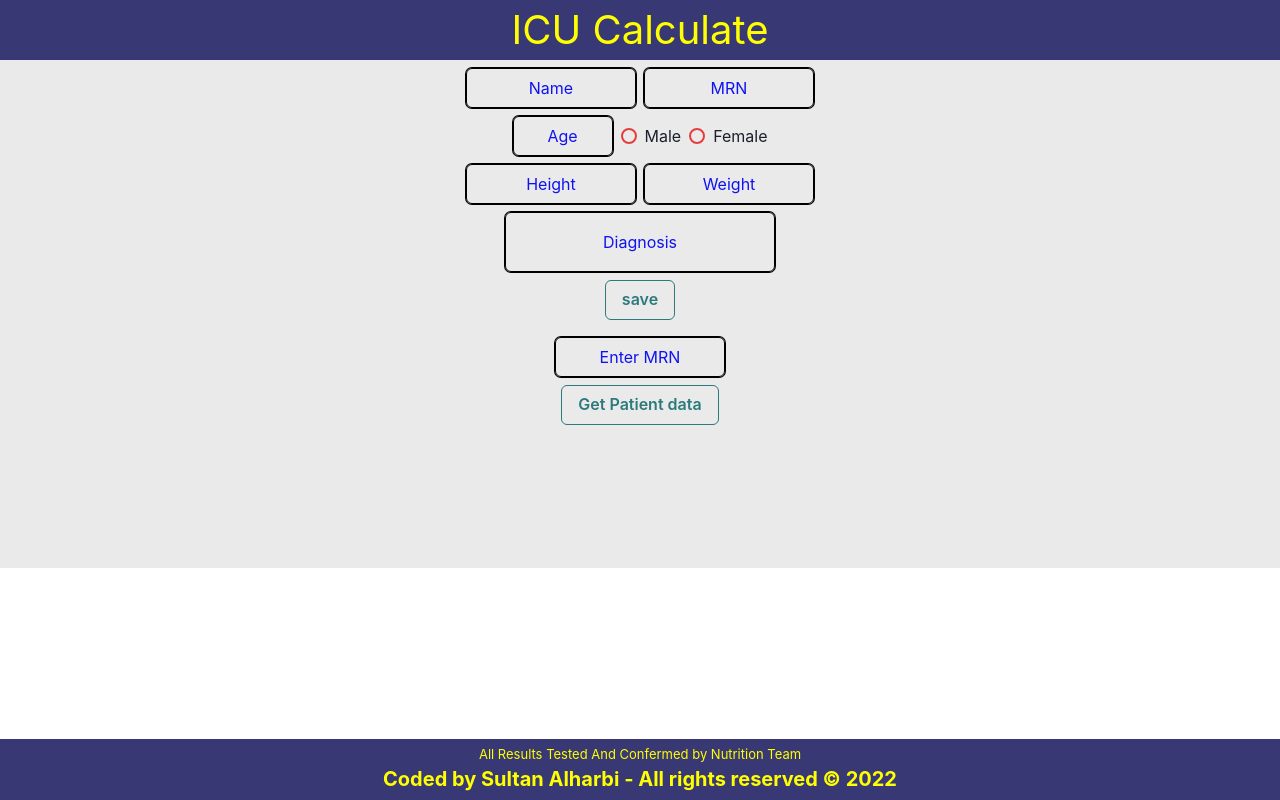
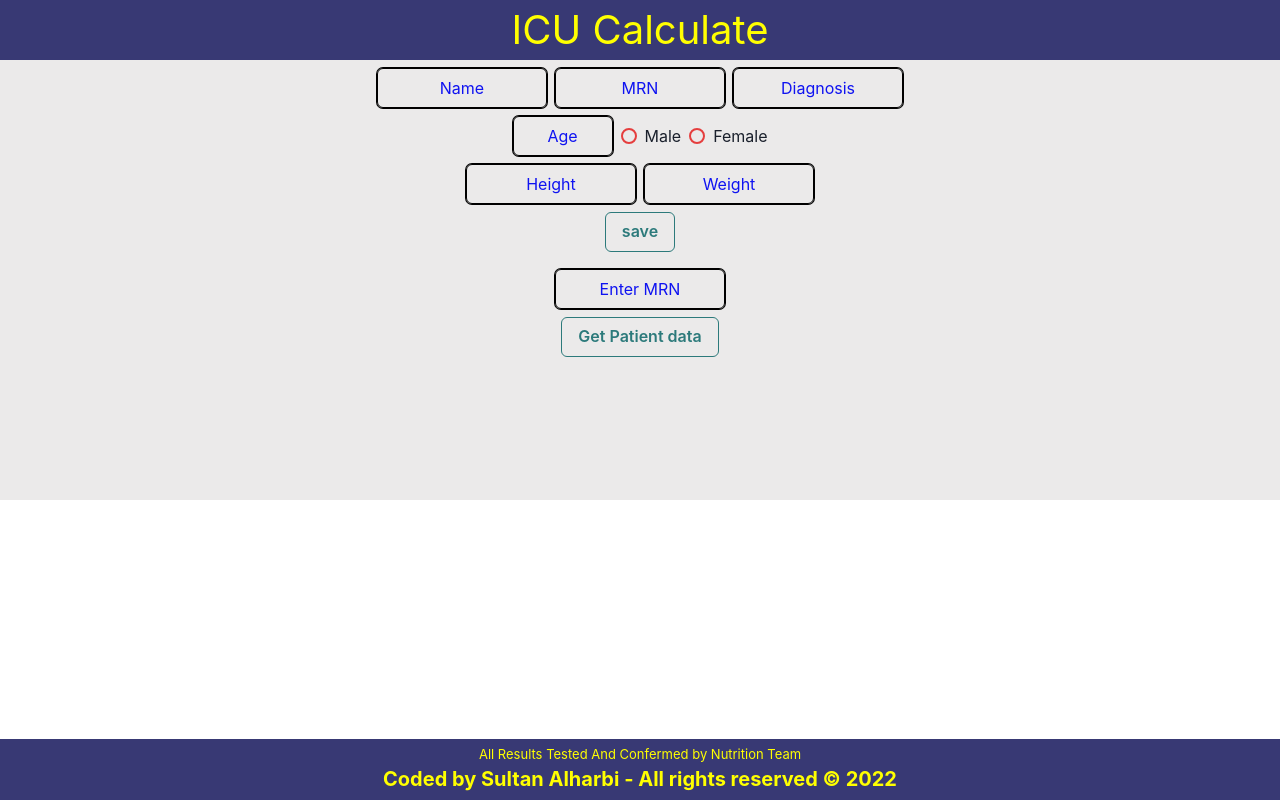
Before and after one commit to Sultan1901/DWGH, a React (Create React App) app: page / in a window 1280 px wide. Built offline with nearby package versions, Linux system fonts and the light colour scheme.

Commit message:
Update Nutrition.js

```diff
--- a/src/Pages/Nutrition.js
+++ b/src/Pages/Nutrition.js
@@ -185,6 +185,17 @@ const Nutrition = () => {
               _placeholder={{ color: "inherit" }}
               color="#0f13f1"
             />
+                <Input
+            isInvalid
+            errorBorderColor="black"
+            textAlign="center"
+            onChange={(e) => setdiagnosis(e.target.value)}
+            placeholder="Diagnosis"
+            w="170px"
+
+            _placeholder={{ color: "inherit" }}
+            color="#0f13f1"
+          />
           </HStack>
           <HStack>
             <Input
@@ -231,17 +242,7 @@ const Nutrition = () => {
               color="#0f13f1"
             />
           </HStack>
-          <Input
-            isInvalid
-            errorBorderColor="black"
-            textAlign="center"
-            onChange={(e) => setdiagnosis(e.target.value)}
-            placeholder="Diagnosis"
-            w="270px"
-            h="60px"
-            _placeholder={{ color: "inherit" }}
-            color="#0f13f1"
-          />
+
 
           <Button colorScheme="teal" variant="outline" onClick={addpatient}>
             save
```
